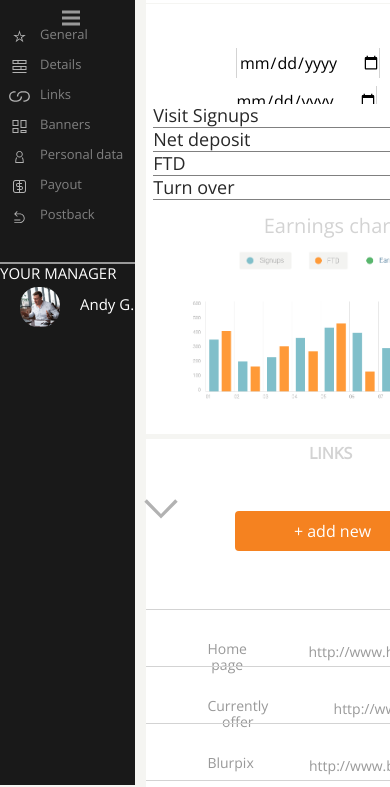
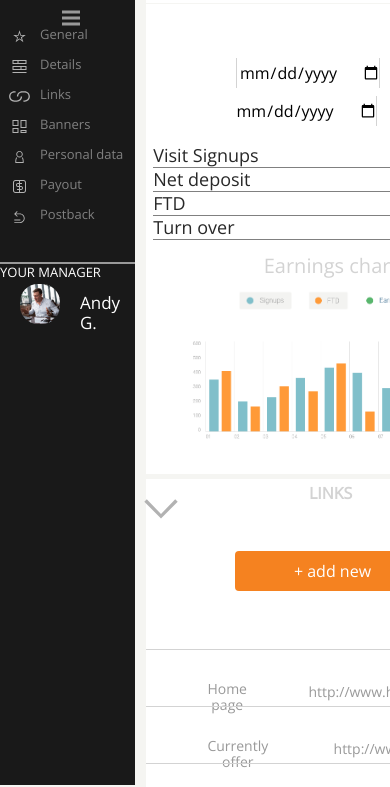
Before and after one commit to eszmateusz/layout-project, a website: page index.html in a window 390 px wide. Shown: the part 59-846 px from the top of the page. Drawn offline with nearby package versions, Linux system fonts and the light colour scheme.

Commit message:
c.d. fix mobile - not good meeh.

```diff
--- a/js/script.js
+++ b/js/script.js
@@ -4,27 +4,21 @@ function clickHamburgerButton() {
   const topBar = document.querySelector('.top-bar');
 
   const hambMenu = document.querySelector('.container .container-sidebar .burger-menu .button');
-  //const textMenu = document.querySelector('.burger-menu .text');
   const underMenu = document.querySelector('.under-menu');
 
   const containerSidebar = document.querySelector('.container-sidebar');
   const sidebar = document.querySelector('.sidebar');
   const container = document.querySelector('.container');
-  console.log(hambMenu);
-  console.log(topBar);
 
   button.addEventListener('click', function() {
     const thisButton = this;
     const button = thisButton.querySelector('.box-line');
     const sidebarMenu = document.querySelector('.list-menu');
-    console.log(sidebarMenu);
-    console.log(button);
 
     button.classList.toggle('active');
     sidebarMenu.classList.toggle('hidden');
     topBar.classList.toggle('close-menu');
     underMenu.classList.toggle('close-menu');
-    //textMenu.classList.toggle('close-menu');
     sidebar.classList.toggle('close-menu');
     containerSidebar.classList.toggle('close-menu');
     hambMenu.classList.toggle('vis-hamb');
--- a/sass/sections/_content.scss
+++ b/sass/sections/_content.scss
@@ -33,11 +33,11 @@
 
 .date {
   width: 100%;
-  height: 100px;
+  height: 140px;
   background-color: white;
   display: flex;
   justify-content: center;
-  padding: 10px 0;
+  padding: 20px 0;
 
   .refresh-button {
     background-color: orange;
@@ -111,6 +111,7 @@
   .table {
     width: 82%;
     margin: auto;
+    padding-top: 20px;
     display: flex;
     flex-wrap: wrap;
     justify-content: center;
--- a/sass/sections/_sidebar.scss
+++ b/sass/sections/_sidebar.scss
@@ -95,8 +95,8 @@
     }
 
     p {
-      font-size: 15px;
-      margin: 20px;
+      font-size: 13px;
+      margin: 15px;
     }
 
     .list-managers {
@@ -105,7 +105,7 @@
 
       .name-manager {
         display: block;
-        font-size: 15px;
+        font-size: 17px;
         color: white;
         margin: 13px 0 0 0;
       }
```
Also changed, not shown: css/style.css, 1 other file.
